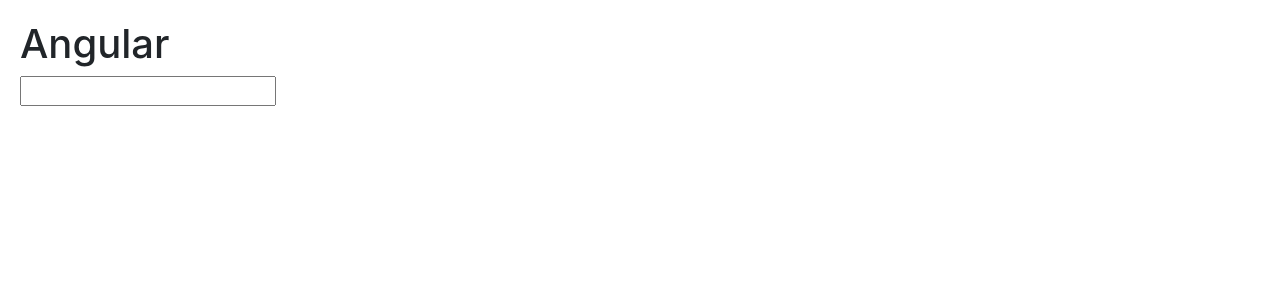
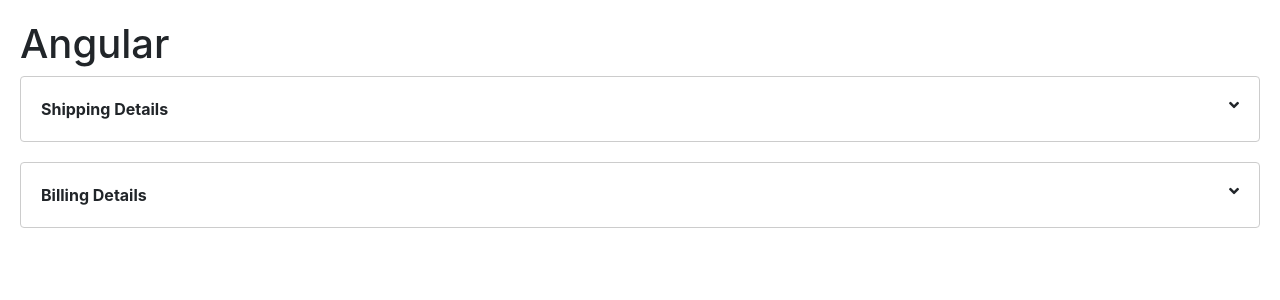
Before and after one commit to MarinaRumina/angular-hello-world, an Angular app: page / in a window 1280 px wide. Shown: the top 300 px of the page. Built offline with nearby package versions, Linux system fonts and the light colour scheme.

Commit message:
adding Zippy component (assignment 5, accordion component)

```diff
--- a/src/app/app.component.html
+++ b/src/app/app.component.html
@@ -1,8 +1,18 @@
 <h1>Angular</h1>
+
+<!-- ZIPPY accordion component API -->
+<app-zippy title="Shipping Details">
+    Shipping details content
+</app-zippy>
+
+<app-zippy title="Billing Details">
+    Billing details content
+</app-zippy>
+<!-- END of ZIPPY accordion component API -->
 
 <!-- <input type="text" appInputFormat [format]="'uppercase'">
 Same as -->
-<input type="text" [appInputFormat]="'lowercase'">
+<!-- <input type="text" [appInputFormat]="'lowercase'"> -->
 <!-- <span>{{ task.assignee?.name }}</span> -->
 
 <!-- <button (click)="loadCourses()">Load Courses</button>
--- a/src/app/app.component.ts
+++ b/src/app/app.component.ts
@@ -9,12 +9,13 @@
 })
 export class AppComponent {
 
-  task = {
-    title: 'Review applications',
-    assignee: {
-      name: 'John Smith'
-    }
-  };
+
+  // task = {
+  //   title: 'Review applications',
+  //   assignee: {
+  //     name: 'John Smith'
+  //   }
+  // };
 
   // --------------------
   // courses;
--- a/src/app/app.module.ts
+++ b/src/app/app.module.ts
@@ -18,6 +18,7 @@
 import { LikeComponent } from './like/like.component';
 import { CheckTickComponent } from './check-tick/check-tick.component';
 import { InputFormatDirective } from './input-format.directive';
+import { ZippyComponent } from './zippy/zippy.component';
 
 @NgModule({
   declarations: [
@@ -33,7 +34,8 @@
     CardComponent,
     LikeComponent,
     CheckTickComponent,
-    InputFormatDirective
+    InputFormatDirective,
+    ZippyComponent
   ],
   imports: [
     BrowserModule,
--- /dev/null
+++ b/src/app/zippy/zippy.component.css
@@ -0,0 +1,23 @@
+@import 'https://use.fontawesome.com/releases/v5.4.1/css/all.css';
+.zippy {
+    border: 1px solid #ccc;
+    border-radius: 4px;
+    margin-bottom: 20px;
+}
+
+.zippy>div {
+    padding: 20px;
+}
+
+.zippy-heading {
+    font-weight: bold;
+    cursor: pointer;
+}
+
+.expanded {
+    background-color: #f0f0f0;
+}
+
+.fas {
+    float: right;
+}
--- /dev/null
+++ b/src/app/zippy/zippy.component.html
@@ -0,0 +1,9 @@
+<div class="zippy">
+    <div [class.expanded]="isExpanded" (click)="toggle()" class="zippy-heading">
+        {{ title }}
+        <i class="fas" [ngClass]="{'fa-angle-up' : isExpanded, 'fa-angle-down' : !isExpanded }"></i>
+    </div>
+    <div *ngIf="isExpanded" class="zippy-body">
+        <ng-content></ng-content>
+    </div>
+</div>
--- /dev/null
+++ b/src/app/zippy/zippy.component.ts
@@ -0,0 +1,18 @@
+import { Component, OnInit, Input } from '@angular/core';
+
+@Component({
+  selector: 'app-zippy',
+  templateUrl: './zippy.component.html',
+  styleUrls: ['./zippy.component.css']
+})
+export class ZippyComponent {
+
+  @Input('title') title: string;
+
+  isExpanded: boolean;
+
+  toggle() {
+    this.isExpanded = !this.isExpanded;
+  }
+
+}
```
Also changed, not shown: 1 other file (tests, documents, lock files or other folders).
